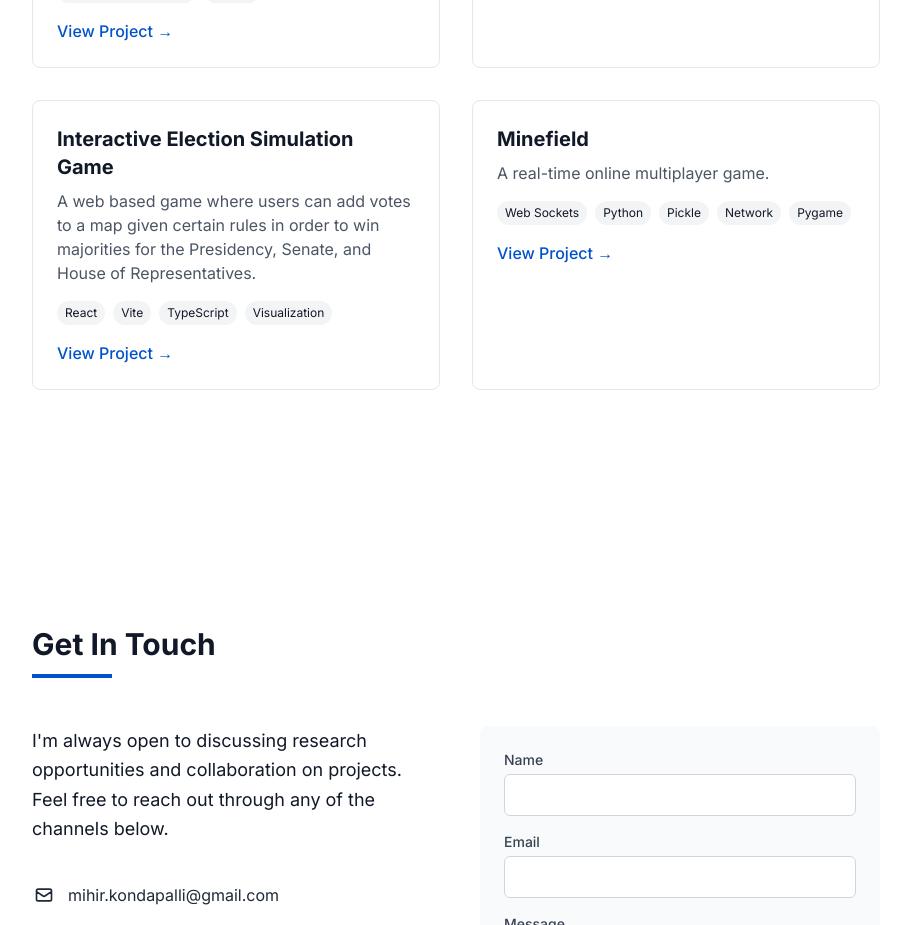
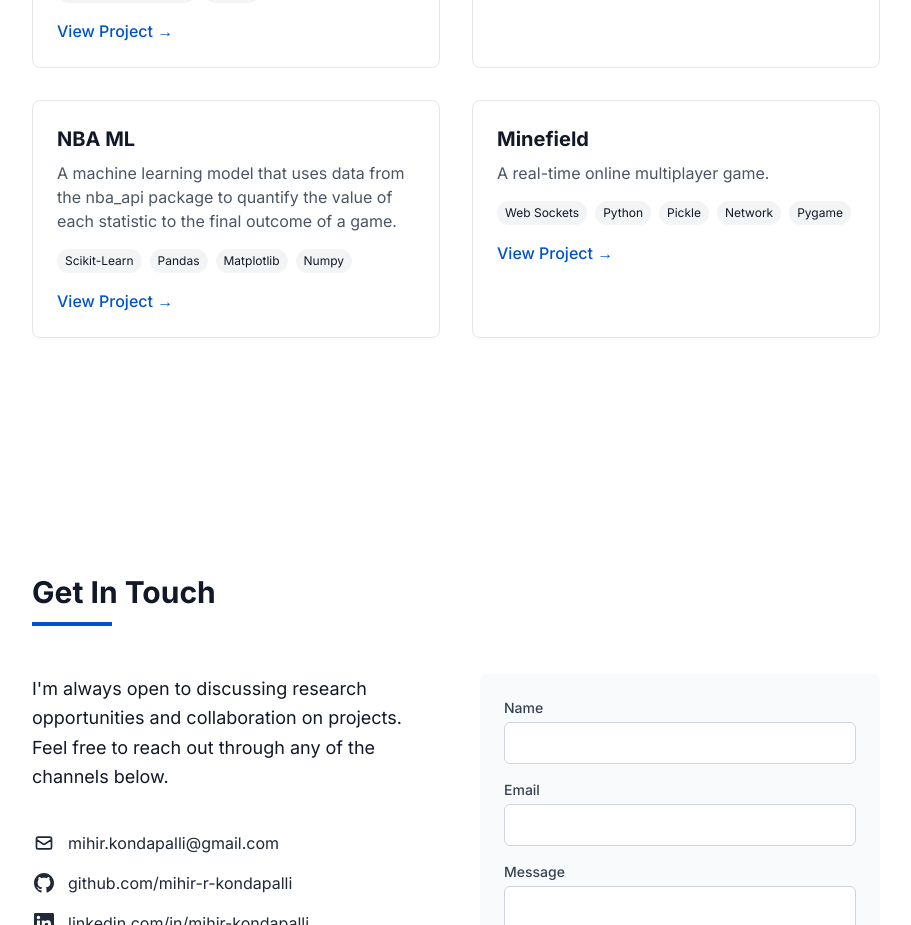
Before and after one commit to mihir-r-kondapalli/portfolio, a Next.js app: page / in a window 1280 px wide. Shown: the part 3860-4785 px from the top of the page, without its empty margins (184-1095 px from the left). Built offline with nearby package versions, Linux system fonts and the light colour scheme.

Commit message:
added nba ml project card

```diff
--- a/app/page.tsx
+++ b/app/page.tsx
@@ -288,10 +288,10 @@ export default function Home() {
               link="https://github.com/mihir-r-kondapalli/RocketSimulation"
             />
             <ProjectCard
-              title="Interactive Election Simulation Game"
-              description="A web based game where users can add votes to a map given certain rules in order to win majorities for the Presidency, Senate, and House of Representatives."
-              tags={['React', 'Vite', 'TypeScript', 'Visualization']}
-              link="https://github.com/mihir-r-kondapalli/election-ts/"
+              title="NBA ML"
+              description="A machine learning model that uses data from the nba_api package to quantify the value of each statistic to the final outcome of a game."
+              tags={['Scikit-Learn', 'Pandas', 'Matplotlib', 'Numpy']}
+              link="https://github.com/mihir-r-kondapalli/nba-ml"
             />
             <ProjectCard
               title="Minefield"
```
